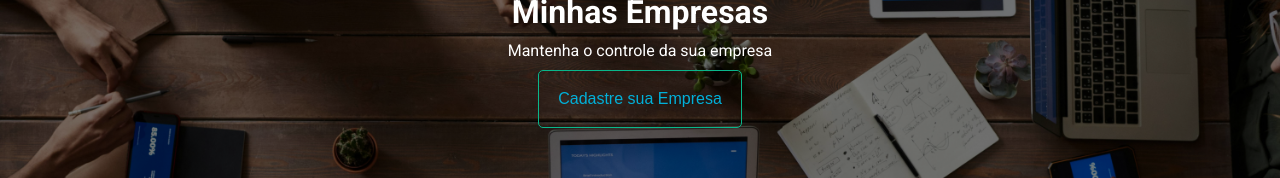
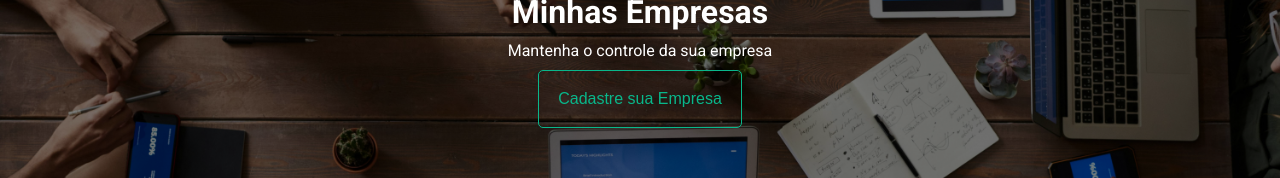
Before and after one commit to Edwsilva/minhasEmpresas, a Next.js app: page / in a window 1280 px wide. In both pictures the pointer is over the button "Cadastre sua Empresa". Shown: the part 345-523 px from the top of the page. Built offline with nearby package versions, Linux system fonts and the light colour scheme.

Commit message:
Correcao de estilo do Button

```diff
--- a/src/components/button/button.module.css
+++ b/src/components/button/button.module.css
@@ -32,7 +32,7 @@
   .button:hover {
     transition: 0.3s all ease;
     background-color: transparent;
-    color: var(--primary);
+    color: var(--secondary);
   }
 
   @media screen and (max-width: 480px) {
```
